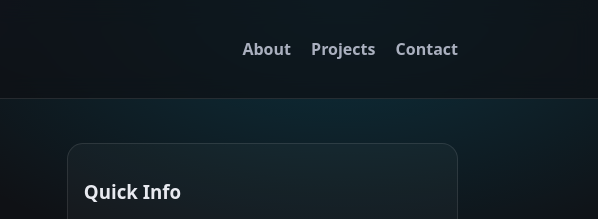
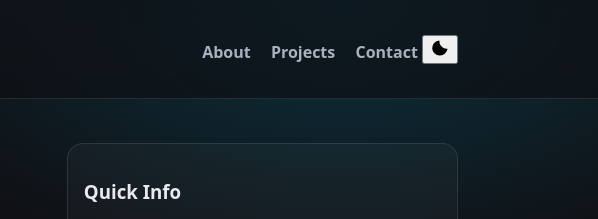
Before and after one commit to shahdAM88/My-website, a plain HTML site: page index.html in a window 1280 px wide. Shown: the top 219 px of the page, 682-1280 px from the left. Drawn offline with Linux system fonts and the light colour scheme.

Commit message:
add dark mode button

```diff
--- a/index.html
+++ b/index.html
@@ -16,6 +16,12 @@
         <a href="#about">About</a>
         <a href="#projects">Projects</a>
         <a href="#contact">Contact</a>
+        <button id="themToggle">
+        <svg width="20" height="20" viewBox="0 0 24 24" fill="currentColor">
+<path d="M21 12.79A9 9 0 0111.21 3
+7 7 0 0012 21a9 9 0 009-8.21z"/>
+</svg>
+</button>
       </nav>
     </div>
   </header>
```
